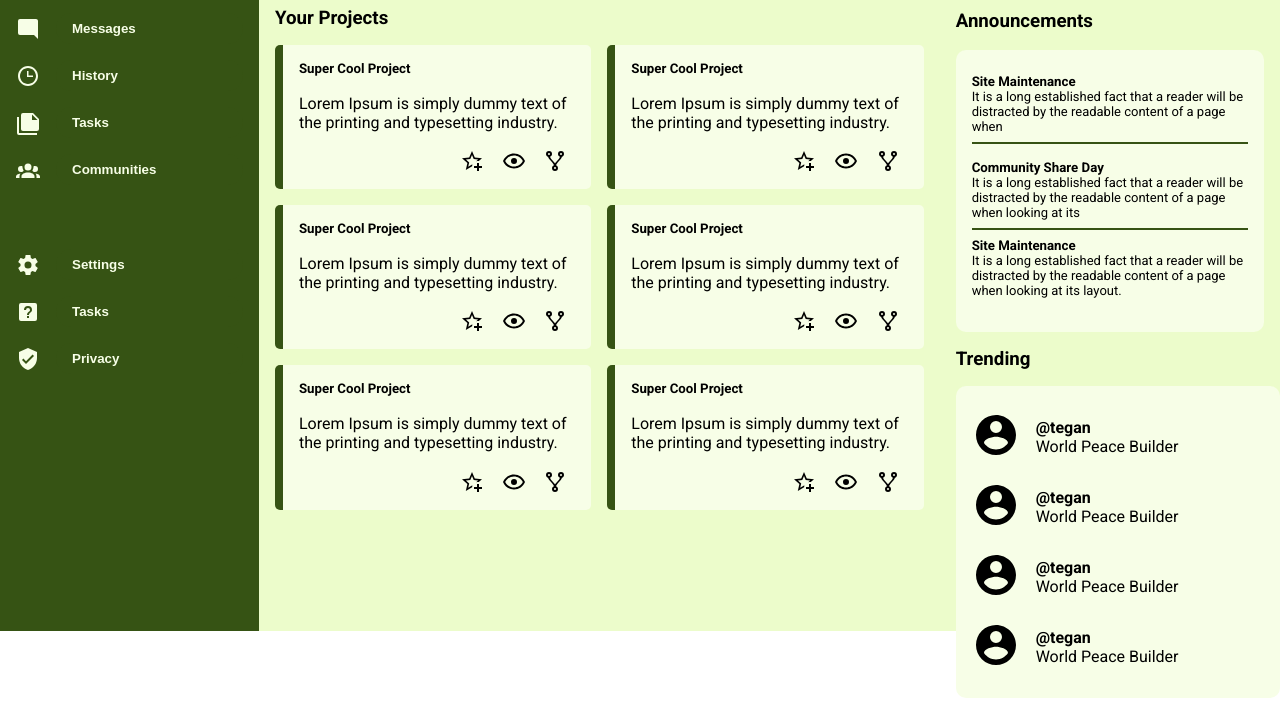
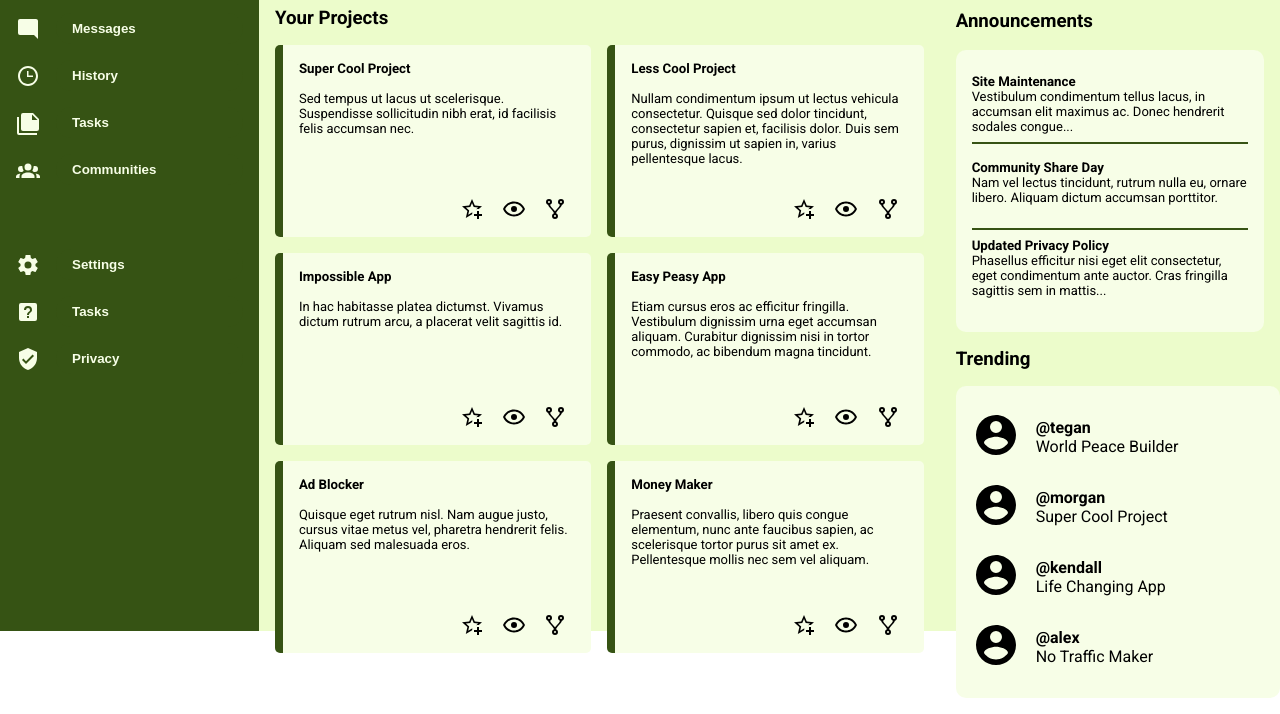
Before and after one commit to felixMonti/dashboard-project, a plain HTML site: page index.html in a window 1280 px wide. Shown: the part 169-883 px from the top of the page. Drawn offline with Linux system fonts and the light colour scheme.

Commit message:
fix card size and change font size

```diff
--- a/index.html
+++ b/index.html
@@ -83,21 +83,21 @@
                     <div class="cards">
                         <div class="card">
                             <h5>Super Cool Project</h5>
-                            <p>Lorem Ipsum is simply dummy text of the printing and typesetting industry.</p>
+                            <p>Sed tempus ut lacus ut scelerisque. Suspendisse sollicitudin nibh erat, id facilisis felis accumsan nec.</p>
                             <img src="icons/star-plus-outline.svg" alt="star-icon" class="project-icons">
                             <img src="icons/eye-outline.svg" alt="eye-icon" class="project-icons">
                             <img src="icons/source-fork.svg" alt="fork-icon" class="project-icons">
                         </div>
                         <div class="card">
-                            <h5>Super Cool Project</h5>
-                            <p>Lorem Ipsum is simply dummy text of the printing and typesetting industry.</p>
+                            <h5>Impossible App</h5>
+                            <p>In hac habitasse platea dictumst. Vivamus dictum rutrum arcu, a placerat velit sagittis id.</p>
                             <img src="icons/star-plus-outline.svg" alt="star-icon" class="project-icons">
                             <img src="icons/eye-outline.svg" alt="eye-icon" class="project-icons">
                             <img src="icons/source-fork.svg" alt="fork-icon" class="project-icons">
                         </div>
                         <div class="card">
-                            <h5>Super Cool Project</h5>
-                            <p>Lorem Ipsum is simply dummy text of the printing and typesetting industry.</p>
+                            <h5>Ad Blocker</h5>
+                            <p>Quisque eget rutrum nisl. Nam augue justo, cursus vitae metus vel, pharetra hendrerit felis. Aliquam sed malesuada eros.</p>
                             <img src="icons/star-plus-outline.svg" alt="star-icon" class="project-icons">
                             <img src="icons/eye-outline.svg" alt="eye-icon" class="project-icons">
                             <img src="icons/source-fork.svg" alt="fork-icon" class="project-icons">
@@ -107,22 +107,22 @@
                 <div class="project-right">
                     <div class="cards">
                         <div class="card">
-                            <h5>Super Cool Project</h5>
-                            <p>Lorem Ipsum is simply dummy text of the printing and typesetting industry.</p>
+                            <h5>Less Cool Project</h5>
+                            <p>Nullam condimentum ipsum ut lectus vehicula consectetur. Quisque sed dolor tincidunt, consectetur sapien et, facilisis dolor. Duis sem purus, dignissim ut sapien in, varius pellentesque lacus.</p>
                             <img src="icons/star-plus-outline.svg" alt="star-icon" class="project-icons">
                             <img src="icons/eye-outline.svg" alt="eye-icon" class="project-icons">
                             <img src="icons/source-fork.svg" alt="fork-icon" class="project-icons">
                         </div>
                         <div class="card">
-                            <h5>Super Cool Project</h5>
-                            <p>Lorem Ipsum is simply dummy text of the printing and typesetting industry.</p>
+                            <h5>Easy Peasy App</h5>
+                            <p>Etiam cursus eros ac efficitur fringilla. Vestibulum dignissim urna eget accumsan aliquam. Curabitur dignissim nisi in tortor commodo, ac bibendum magna tincidunt.</p>
                             <img src="icons/star-plus-outline.svg" alt="star-icon" class="project-icons">
                             <img src="icons/eye-outline.svg" alt="eye-icon" class="project-icons">
                             <img src="icons/source-fork.svg" alt="fork-icon" class="project-icons">
                         </div>
                         <div class="card">
-                            <h5>Super Cool Project</h5>
-                            <p>Lorem Ipsum is simply dummy text of the printing and typesetting industry.</p>
+                            <h5>Money Maker</h5>
+                            <p>Praesent convallis, libero quis congue elementum, nunc ante faucibus sapien, ac scelerisque tortor purus sit amet ex. Pellentesque mollis nec sem vel aliquam.</p>
                             <img src="icons/star-plus-outline.svg" alt="star-icon" class="project-icons">
                             <img src="icons/eye-outline.svg" alt="eye-icon" class="project-icons">
                             <img src="icons/source-fork.svg" alt="fork-icon" class="project-icons">
@@ -136,12 +136,12 @@
                     <div class="ann-container">
                         <div class="ann-top">
                             <h5>Site Maintenance</h5>
-                            <p>It is a long established fact that a reader will be distracted by the readable content of a page when </p>
+                            <p>Vestibulum condimentum tellus lacus, in accumsan elit maximus ac. Donec hendrerit sodales congue...</p>
                         </div>
                         <div class="ann-mid">                        <h5>Community Share Day</h5>
-                            <p>It is a long established fact that a reader will be distracted by the readable content of a page when looking at its  </p></div>
-                        <div class="ann-bottom">                        <h5>Site Maintenance</h5>
-                            <p>It is a long established fact that a reader will be distracted by the readable content of a page when looking at its layout. </p>
+                            <p>Nam vel lectus tincidunt, rutrum nulla eu, ornare libero. Aliquam dictum accumsan porttitor.</p></div>
+                        <div class="ann-bottom">                        <h5>Updated Privacy Policy</h5>
+                            <p>Phasellus efficitur nisi eget elit consectetur, eget condimentum ante auctor. Cras fringilla sagittis sem in mattis...</p>
                         </div>
                     </div>
                 </div>
@@ -161,7 +161,7 @@
                                 <img src="icons/account-circle.svg" alt="" class="user-icon">
                             </div>
                             <div>
-                                <p><span>@tegan</span><br>World Peace Builder</p>
+                                <p><span>@morgan</span><br>Super Cool Project</p>
                             </div>
                         </div>
                         <div class="trend">
@@ -169,7 +169,7 @@
                                 <img src="icons/account-circle.svg" alt="" class="user-icon">
                             </div>
                             <div>
-                                <p><span>@tegan</span><br>World Peace Builder</p>
+                                <p><span>@kendall</span><br>Life Changing App</p>
                             </div>
                         </div>
                         <div class="trend">
@@ -177,7 +177,7 @@
                                 <img src="icons/account-circle.svg" alt="" class="user-icon">
                             </div>
                             <div>
-                                <p><span>@tegan</span><br>World Peace Builder</p>
+                                <p><span>@alex</span><br>No Traffic Maker</p>
                             </div>
                         </div>
                     </div>
--- a/styles.css
+++ b/styles.css
@@ -217,6 +217,7 @@ html, body {
     position: relative;
     gap: .1rem;
     padding: 1rem;
+    min-height: 10rem;
 }
 
 .card h5{
@@ -228,6 +229,7 @@ html, body {
 .card p {
     grid-row: 2;
     grid-column: 1/4;
+    font-size: small;
 }
 
 .card img {
```
